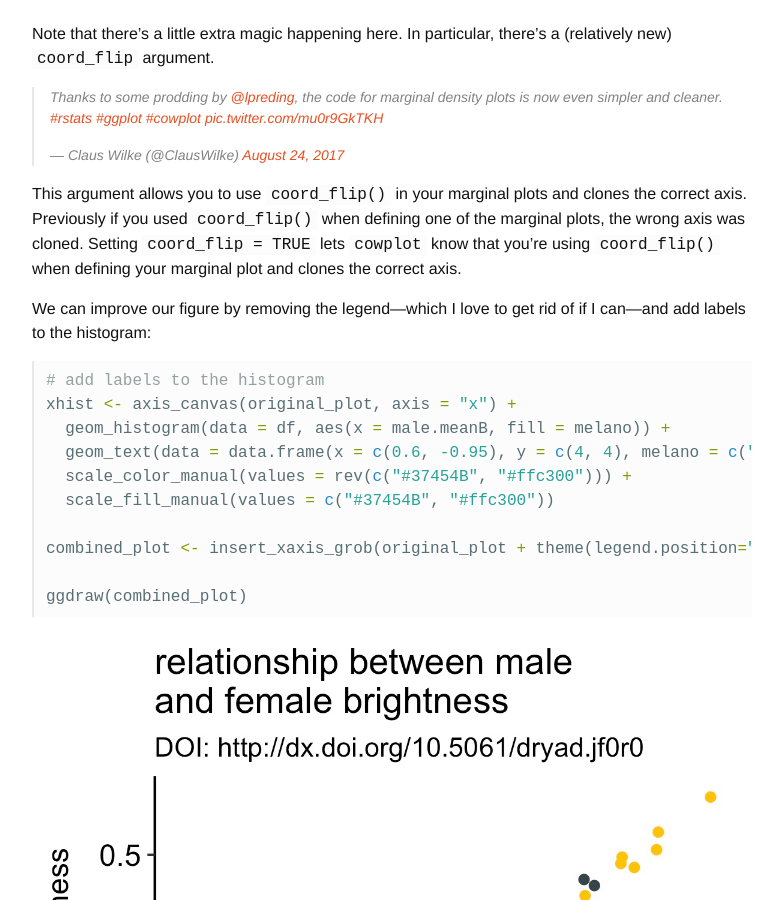
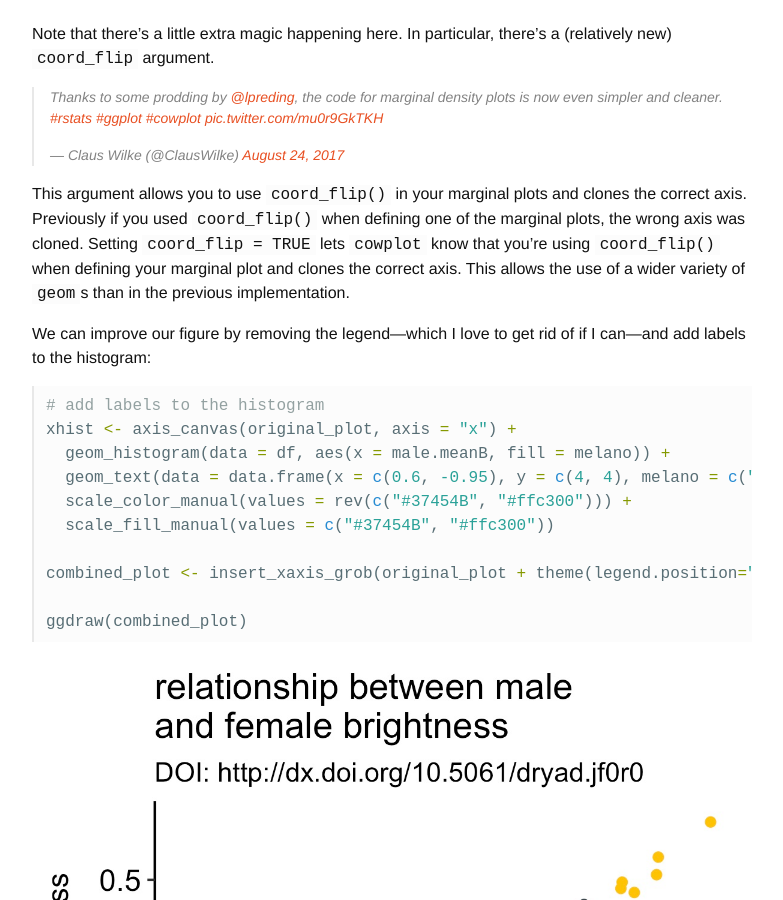
Before and after one commit to lukereding/nonstandard_deviations, a Jekyll site: the page built from _posts/2017-08-19-cowmarg.md, in a window 1280 px wide and 900 px high, scrolled down 6486 px. Shown: the whole window, without its empty margins (248-1031 px from the left). Built offline with Jekyll 4.4.1, drawn with Linux system fonts in a browser that asks for light colours; comment, search, counter and statistics services are not loaded.

Commit message:
minor addition

```diff
--- a/_posts/2017-08-19-cowmarg.md
+++ b/_posts/2017-08-19-cowmarg.md
@@ -145,7 +145,7 @@ Note that there's a little extra magic happening here. In particular, there's a
 
 
 
-This argument allows you to use `coord_flip()` in your marginal plots and clones the correct axis. Previously if you used `coord_flip()` when defining one of the marginal plots, the wrong axis was cloned. Setting `coord_flip = TRUE` lets `cowplot` know that you're using `coord_flip()` when defining your marginal plot and clones the correct axis.
+This argument allows you to use `coord_flip()` in your marginal plots and clones the correct axis. Previously if you used `coord_flip()` when defining one of the marginal plots, the wrong axis was cloned. Setting `coord_flip = TRUE` lets `cowplot` know that you're using `coord_flip()` when defining your marginal plot and clones the correct axis. This allows the use of a wider variety of `geom`s than in the previous implementation.
 
 
 
```
